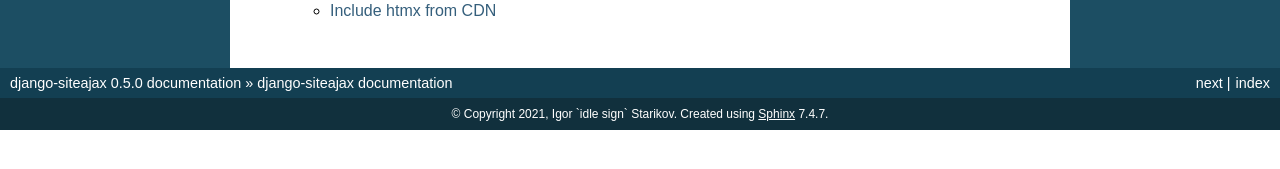
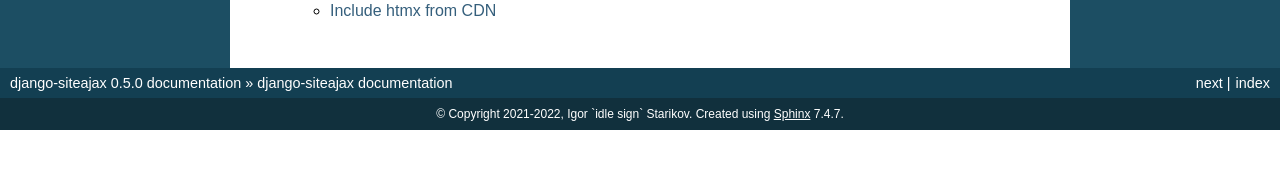
Before and after one commit to idlesign/django-siteajax, a Sphinx documentation site: the page built from docs/source/index.rst, in a window 1280 px wide. Shown: the part 691-860 px from the top of the page. Built offline with Sphinx 7.4.7, drawn with Linux system fonts in a browser that asks for light colours.

Commit message:
Years updated.

```diff
--- a/docs/source/conf.py
+++ b/docs/source/conf.py
@@ -49,7 +49,7 @@ master_doc = 'index'
 
 # General information about the project.
 project = 'django-siteajax'
-copyright = '2021, Igor `idle sign` Starikov'
+copyright = '2021-2022, Igor `idle sign` Starikov'
 author = 'Igor `idle sign` Starikov'
 
 # The version info for the project you're documenting, acts as replacement for
```
Also changed, not shown: 1 other file.
